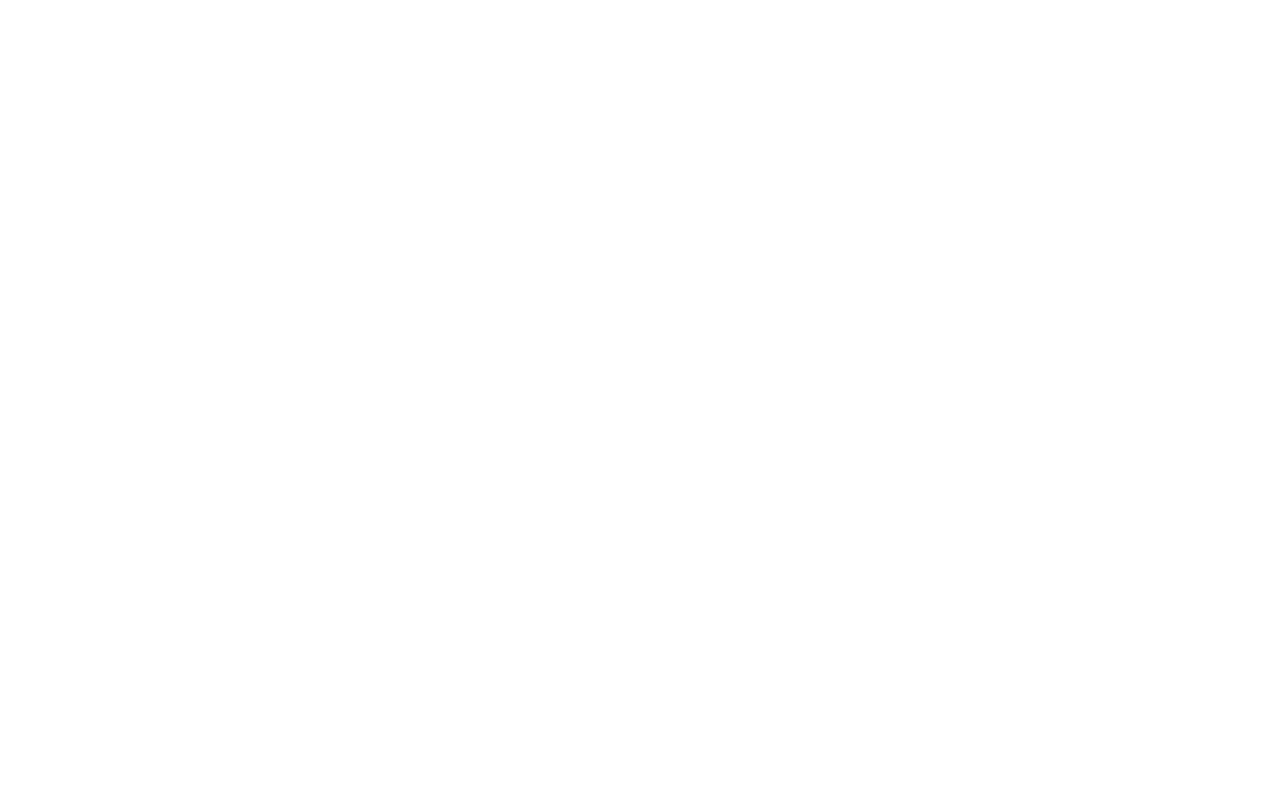
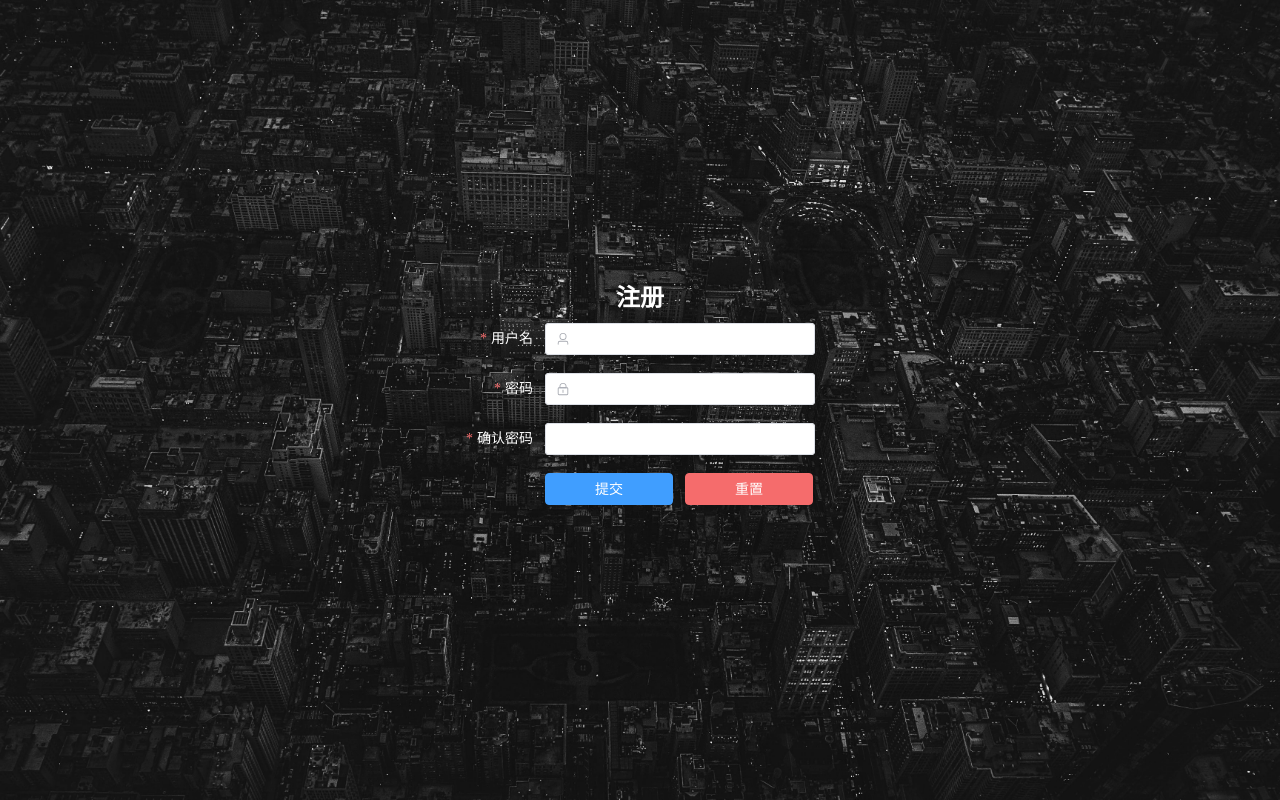
Before and after one commit to flj666666/food-cms, a Vue app: page /register in a window 1280 px wide. Before the commit this address had no page. Built offline with nearby package versions, Linux system fonts and the light colour scheme.

Commit message:
登录加注册（登录还有bug）

```diff
--- a/mock/db.json
+++ b/mock/db.json
@@ -1,5 +1,4 @@
 {
-
   "message": [
     {
       "name": "11111",
@@ -65,8 +64,7 @@
       "value1": "2022-11-13T16:00:00.000Z",
       "id": 8
     }
-  ]
-    ,
+  ],
   "users": [
     {
       "email": "aaa@163.com",
@@ -77,68 +75,19 @@
       "email": "bbb@163.com",
       "password": "$2a$10$8Id5I/uPVnMSslk8YEGz8uDR3DMogyspdx08e/zEjQvysqd7s/B9S",
       "id": 2
-    }
-
-  ],
-
-
-
-
-  "manage": [
-    {
-      "name": "G座",
-      "houseuse": "商业用地",
-      "buildarea": "10000平方米",
-      "cellnum": "10000",
-      "housenum": "10000",
-      "datetime": "2022-11-05T16:00:00.000Z",
-      "id": 44
     },
     {
-      "name": "A座",
-      "houseuse": "商业用地",
-      "buildarea": "1234",
-      "cellnum": "1234",
-      "housenum": "1234",
-      "datetime": "2022-11-19T16:00:00.000Z",
-      "id": 46
+      "email": "kkk@163.com",
+      "password": "$2a$10$FSStMsXopD25CONYsykd4OPCTPjc0Ka.nQJmOlKTZEHZ2wnOK47de",
+      "id": 3
     },
     {
-      "name": "B座",
-      "houseuse": "普通住宅",
-      "buildarea": "101平方米",
-      "cellnum": "99",
-      "housenum": "99",
-      "datetime": "2022-11-12T16:00:00.000Z",
-      "id": 47
-    },
-    {
-      "name": "C座",
-      "houseuse": "普通住宅",
-      "buildarea": "100平方米",
-      "cellnum": "91",
-      "housenum": "19",
-      "datetime": "2022-11-13T02:03:33.000Z",
-      "id": 48
-    },
-    {
-      "name": "B座",
-      "houseuse": "普通住宅",
-      "buildarea": "101平方米",
-      "cellnum": "99",
-      "housenum": "99",
-      "datetime": "2022-11-12T16:00:00.000Z",
-      "id": 49
-    },
-    {
-      "name": "C座",
-      "houseuse": "普通住宅",
-      "buildarea": "100平方米",
-      "cellnum": "91",
-      "housenum": "19",
-      "datetime": "2022-11-13T02:03:33.000Z",
-      "id": 50
-    },
+      "email": "hhh@163.com",
+      "password": "$2a$10$J1hCaWwHo/1VSzkPK8EjP.BTyfwykjYC19MXAAIQSWZXXtBbmvSl.",
+      "id": 4
+    }
+  ],
+  "manage": [
     {
       "name": "E座",
       "houseuse": "普通住宅",
@@ -149,15 +98,6 @@
       "id": 51
     },
     {
-      "name": "A座",
-      "houseuse": "普通住宅",
-      "buildarea": "101平方米",
-      "cellnum": "81",
-      "housenum": "18",
-      "datetime": "2022-11-12T16:00:00.000Z",
-      "id": 52
-    },
-    {
       "name": "B座",
       "houseuse": "商业用地",
       "buildarea": "101平方米",
@@ -165,15 +105,6 @@
       "housenum": "15",
       "datetime": "2022-11-13T16:00:00.000Z",
       "id": 53
-    },
-    {
-      "name": "B座",
-      "houseuse": "商业用地",
-      "buildarea": "101平方米",
-      "cellnum": "81",
-      "housenum": "18",
-      "datetime": "2022-11-06T16:00:00.000Z",
-      "id": 54
     }
   ],
   "activeManage": [
--- a/src/router/index.js
+++ b/src/router/index.js
@@ -10,6 +10,7 @@
 import VisitMan from '@/views/visitMan.vue'
 import ComplaMan from '@/views/complaMan.vue'
 import MainteMan from '@/views/mainteMan.vue'
+import Register from '@/views/register.vue'
 import store from '@/store'
 
 const routes = [
@@ -69,6 +70,13 @@
     name: 'login',
     component: Login,
     meta:{ auth : false}
+  },
+  {
+    path: '/register',
+    name: 'register',
+    component: Register,
+    meta:{titles:['注册页']}
+
   }
 
 ]
--- a/src/store/models/users.js
+++ b/src/store/models/users.js
@@ -1,7 +1,8 @@
 import http from "@/utils/http";
 
 const state = {
-    token:''
+    token:'',
+
 };
 const getters = {};
 const actions = {
@@ -11,9 +12,13 @@
   },
     info(){
    return http.get('/users')
+  },
+  register(context,payload){
+    return http.post('/register',payload)
   }
 };
 const mutations = {
+
    updateToken(state,payload){
      state.token = payload;
   },
--- a/src/views/login.vue
+++ b/src/views/login.vue
@@ -1,31 +1,30 @@
 <template>
   <div class="all">
-    <el-form
-      ref="ruleFormRef"
+    <el-form ref="ruleFormRef"
     :model="ruleForm"
     status-icon
     :rules="rules"
-      label-width="60px"
-    >
-    <el-form-item  prop="email">
+    label-width="60px">
 
-        <el-input v-model="ruleForm.email" type="text" autocomplete="off" placeholder="用户名" clearable prefix-icon="User"
-        >
+     <el-form-item prop="email">
+        <el-input v-model.email.trim="ruleForm.email" type="text" autocomplete="off" placeholder="用户名" clearable
+          prefix-icon="User">
         </el-input>
       </el-form-item>
-      <el-form-item  prop="password">
-        <el-input v-model="ruleForm.password" type="text" autocomplete="off" show-password placeholder="密码" clearable prefix-icon="Lock" />
+      <el-form-item prop="password">
+        <el-input v-model.password.trim="ruleForm.password" type="text" autocomplete="off" show-password
+          placeholder="密码" clearable prefix-icon="Lock" />
       </el-form-item>
       <el-form-item>
-        <el-radio-group  class="ml-4">
-      <el-radio label="1" size="large">自动登录</el-radio>
-    </el-radio-group>
+        <el-checkbox v-model="isRemember">
+          记住密码
+        </el-checkbox>
       </el-form-item>
-      <el-form-item >
-        <el-button type="info" class="login-button" @click="submitForm($refs.ruleFormRef)">登录</el-button>
+      <el-form-item>
+        <el-button type="danger" class="login-button" @click="submitForm($refs.ruleFormRef)">登录</el-button>
       </el-form-item>
-      <el-form-item >
-        <el-button type="success" class="login-button">注册</el-button>
+      <el-form-item>
+        <el-button type="success" class="register-button" @click="registerForm()">注册</el-button>
       </el-form-item>
     </el-form>
   </div>
@@ -33,37 +32,41 @@
 </template>
 
 <script>
-import {ElMessage} from 'element-plus'
+import { ElMessage } from 'element-plus'
 export default {
-       name:'LoginView',
-       data(){
+  name: 'LoginView',
+  data() {
     return {
-          ruleForm:{
-            email:'',
-            password:'',
+      ruleForm: {
+        email: '',
+        password: '',
       },
-          rules:{
-            email:[
+      isRemember: false,//默认不记住密码
+      rules: {
+        email: [
           { required: true, message: '请输入用户名', trigger: 'blur' },
-            { pattern:/^[A-Za-z0-9\u4e00-\u9fa5]+@[a-zA-Z0-9_-]+(\.[a-zA-Z0-9_-]+)+$/, message: '请输入正确的email', trigger: 'blur' }
+          { pattern: /^[A-Za-z0-9\u4e00-\u9fa5]+@[a-zA-Z0-9_-]+(\.[a-zA-Z0-9_-]+)+$/, message: '请输入正确的email', trigger: 'blur' }
         ],
-            password:[
+        password: [
           { required: true, message: '请输入密码', trigger: 'blur' },
           { min: 6, max: 6, message: '请输入六位数字密码', trigger: 'blur' }
         ],
       }
     }
   },
-       methods:{
-        submitForm(formEl){
+
+
+  methods: {
+    submitForm(formEl) {
       if (!formEl) return
       formEl.validate((valid) => {
         if (valid) {
-          this.$store.dispatch('users/login', this.ruleForm).then((res)=>{
+            // this.$store.commit('users/addRemove',this.isRemember)
+            this.$store.dispatch('users/login', this.ruleForm).then((res) => {
             this.$store.commit('users/updateToken', res.data.accessToken)
             ElMessage.success('登录成功')
             this.$router.push('/')
-         }).catch(()=>{
+          }).catch(() => {
             ElMessage.error('登录失败')
           })
         } else {
@@ -72,16 +75,41 @@
         }
       })
     },
+    registerForm(){
+      this.$router.push('/register')
+    }
+
 
   }
 }
 </script>
 
 <style scoped>
+.all {
+  background: url(../assets/2.png) no-repeat;
+  height: 100vh;
+  background-size: 100% 100%;
+  background-position: center center;
+  background-size: cover;
+  display: flex;
+  align-items: center;
+  justify-content: center;
+}
 
-.all{background: url(../assets/2.png) no-repeat ;height: 100vh; background-size:100% 100%;background-position: center center;background-size: cover;display: flex;align-items: center;justify-content: center;}
-.el-form{width: 500px;margin:0 auto;}
-.login-button{width: 100%;}
-.el-radio{color: white;}
+.el-form {
+  width: 500px;
+  margin: 0 auto;
+}
 
+.login-button {
+  width: 100%;
+}
+
+.register-button {
+  width: 100%;
+}
+
+.el-checkbox {
+  color: white;
+}
 </style>
--- /dev/null
+++ b/src/views/register.vue
@@ -0,0 +1,133 @@
+<template>
+  <div class="register-container">
+    <el-form :model="form" status-icon :rules="rules" ref="form" label-width="80px" label="red" class="register-form">
+
+      <h2 class="title-zc">注册</h2>
+
+        <el-form-item label="用户名" prop="email" >
+        <el-input v-model.email="form.email" type="text" autocomplete="off" clearable prefix-icon="User"></el-input>
+      </el-form-item>
+
+
+
+      <el-form-item label="密码" prop="password" >
+        <el-input type="password" v-model="form.password" autocomplete="off" show-password clearable prefix-icon="Lock">
+        </el-input>
+      </el-form-item>
+      <el-form-item label="确认密码" prop="checkPass" >
+        <el-input type="password" v-model="form.checkPass" autocomplete="off"></el-input>
+      </el-form-item>
+
+      <el-form-item>
+        <el-button type="primary" @click="submitForm2($refs.form)">提交</el-button>
+        <el-button type="danger"  @click="resetForm($refs.form)">重置</el-button>
+      </el-form-item>
+    </el-form>
+  </div>
+</template>
+
+<script>
+import { ElMessage } from 'element-plus';
+export default {
+  name: 'RegisterView',
+  data() {
+    return {
+      form: {
+        email: "",
+        password: "",
+        checkPass: "",
+      },
+      rules: {
+        email: [
+          { required: true, message: '请输入用户名', trigger: 'blur' },
+          { pattern: /^[A-Za-z0-9\u4e00-\u9fa5]+@[a-zA-Z0-9_-]+(\.[a-zA-Z0-9_-]+)+$/, message: '请输入正确的email', trigger: 'blur' }
+        ],
+        password:[
+          { required: true, message: '请输入密码', trigger: 'blur' },
+          { min: 6, max: 6, message: '请输入六位数字密码', trigger: 'blur' }
+        ],
+        checkPass:[
+          { required: true, message: '请输入密码', trigger: 'blur' },
+          { min: 6, max: 6, message: '请输入六位数字密码', trigger: 'blur' }
+        ],
+
+      }
+    }
+  },
+  computed:{
+     change(){
+      return{
+        email: this.form.email,
+        password:this.form.password
+      }
+     }
+  },
+
+  methods: {
+    submitForm2(formEl) {
+      if (!formEl) return
+      formEl.validate((valid) => {
+        if (valid) {
+          this.$store.dispatch('users/register', this.change).then(() => {
+              //    console.log(res.data);
+              // // this.$store.cmmito('users/updateToken', res.data.accessToken)
+
+            ElMessage.success('注册成功')
+            this.$router.push('/')
+          }).catch(() => {
+            ElMessage.error('注册失败')
+          })
+          if(this.form.password !== this.form.checkPass){
+            ElMessage.error("密码不一致");
+          }
+        } else {
+          console.log('error submit!')
+          return false
+        }
+      })
+    },
+    resetForm(formEl) {
+      if (!formEl) return
+      formEl.resetFields()
+    },
+  },
+};
+</script>
+
+<style scoped>
+.register-container {
+  background: url(../assets/2.png) no-repeat;
+  height: 100vh;
+  background-size: 100% 100%;
+  background-position: center center;
+  background-size: cover;
+  display: flex;
+  align-items: center;
+  justify-content: center;
+
+}
+
+.register-form {
+  width: 350px;
+  margin: 150px auto;
+  padding: 30px;
+  border-radius: 20px;
+}
+
+.title-zc {
+  text-align: center;
+  color: white;
+  margin-bottom: 10px;
+}
+
+
+
+.el-button {
+  padding: 8px 49px
+}
+</style>
+<style>
+ .el-form-item__label {
+  color: white !important;
+}
+</style>
```
Also changed, not shown: src/store/modules/users.js (deleted, +0 -37 lines), src/views/index.vue (+6 -1 lines), src/assets/3.png (added). Lines whose indentation alone changed are shown as unchanged.
